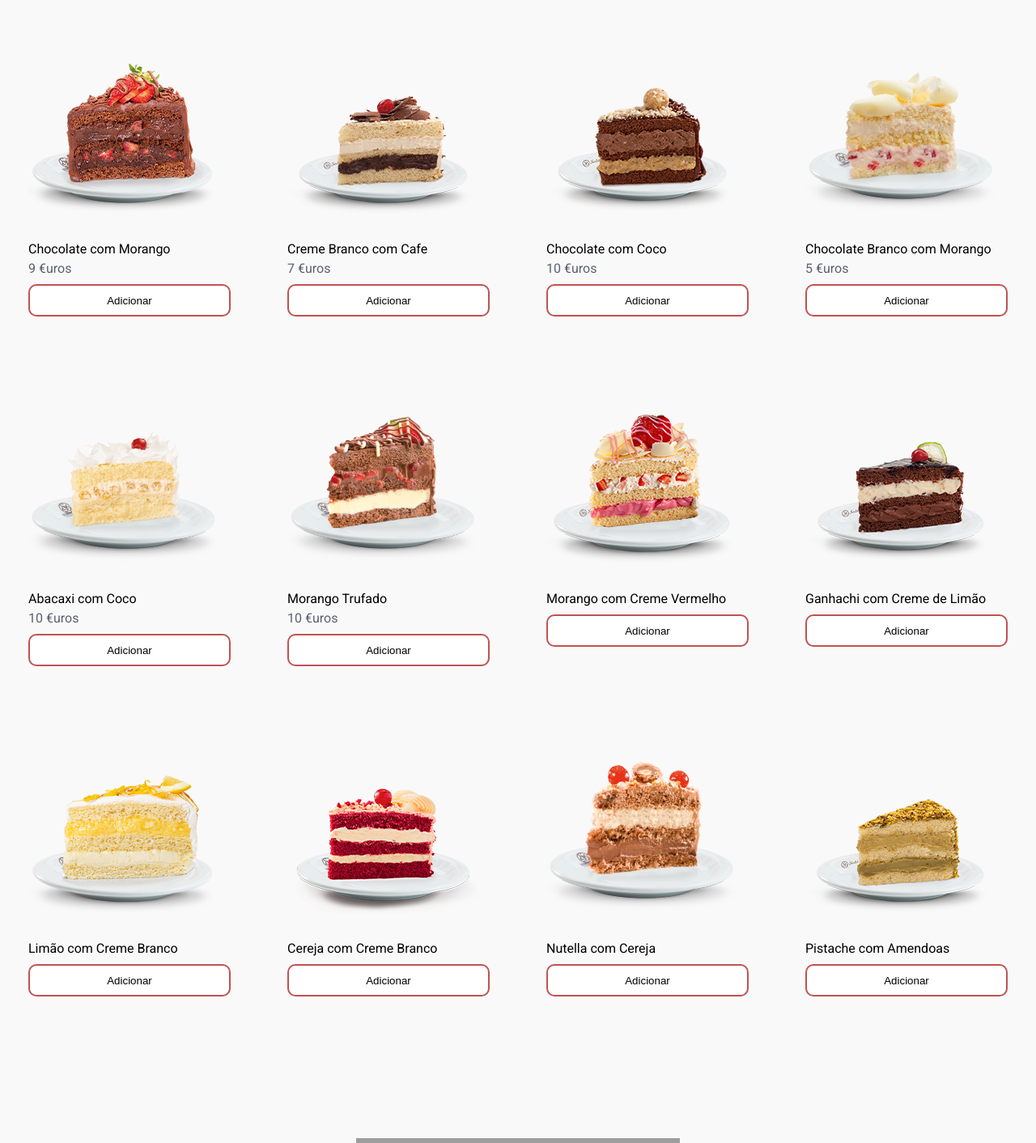
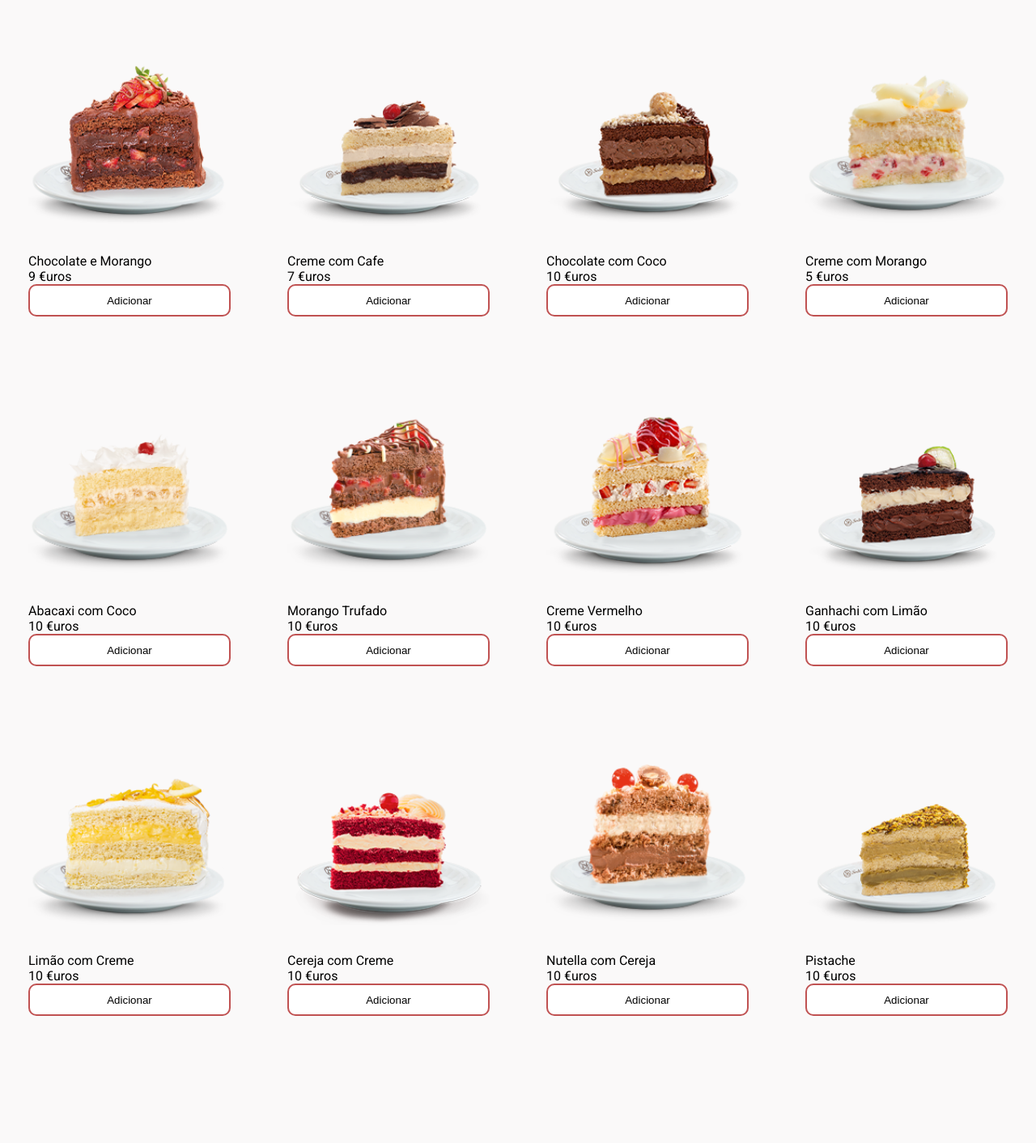
Before and after one commit to Carolthe/cinel-aula5-react, a React (Vite) app: page / in a window 1280 px wide. Shown: the part 771-2183 px from the top of the page at 81% size. Built offline with nearby package versions, Linux system fonts and the light colour scheme; grey boxes are pictures that could not be loaded.

Commit message:
cinel-aula5-react

```diff
--- a/src/App.jsx
+++ b/src/App.jsx
@@ -36,63 +36,63 @@ function App() {
 const sobremesas =[
   {id: 0,
     imagem: boloMorango,
-    paragrafo: "Chocolate com Morango",
-    preço: "9 €uros",
+    paragrafo: "Chocolate e Morango",
+    valor: "9 €uros",
     button: "Adicionar",},
   {id: 1,
     imagem: cafe,
-    paragrafo: "Creme Branco com Cafe",
-    preço: "7 €uros",
+    paragrafo: "Creme com Cafe",
+    valor: "7 €uros",
     button: "Adicionar",},
   {id: 2,
     imagem: cocoChocolate,
     paragrafo: "Chocolate com Coco",
-    preço: "10 €uros",
+    valor: "10 €uros",
     button: "Adicionar",},
   {id: 3,
     imagem: chocolateBrancoMorango,
-    paragrafo: "Chocolate Branco com Morango",
-    preço: "5 €uros",
+    paragrafo: "Creme com Morango",
+    valor: "5 €uros",
     button: "Adicionar",},
   {id: 4,
     imagem: abacaxiCoco,
     paragrafo: "Abacaxi com Coco",
-    preço: "10 €uros",
+    valor: "10 €uros",
     button: "Adicionar",},
   {id: 5,
     imagem: morangoTrufado,
     paragrafo: "Morango Trufado",
-    preço: "10 €uros",
+    valor: "10 €uros",
     button: "Adicionar",},
   {id: 6,
     imagem: frutosVermelhos,
-    paragrafo: "Morango com Creme Vermelho",
-    preco: "10 €uros",
+    paragrafo: "Creme Vermelho",
+    valor: "10 €uros",
     button: "Adicionar",},
   {id: 7,
     imagem: ganacheLimao,
-    paragrafo: "Ganhachi com Creme de Limão",
-    preco: "10 €uros",
+    paragrafo: "Ganhachi com Limão",
+    valor: "10 €uros",
     button: "Adicionar",},
   {id: 8,
     imagem: limao,
-    paragrafo: "Limão com Creme Branco",
-    preco: "10 €uros",
+    paragrafo: "Limão com Creme",
+    valor: "10 €uros",
     button: "Adicionar",},
   {id: 9,
     imagem: morangoCreme,
-    paragrafo: "Cereja com Creme Branco",
-    preco: "10 €uros",
+    paragrafo: "Cereja com Creme",
+    valor: "10 €uros",
     button: "Adicionar",},
   {id: 10,
     imagem: nutella,
     paragrafo: "Nutella com Cereja",
-    preco: "10 €uros",
+    valor: "10 €uros",
     button: "Adicionar",},
   {id: 11,
     imagem: pistache,
-    paragrafo: "Pistache com Amendoas",
-    preco: "10 €uros",
+    paragrafo: "Pistache",
+    valor: "10 €uros",
     button: "Adicionar",},
 ]
   return (
--- a/src/components/ProdutosCard.jsx
+++ b/src/components/ProdutosCard.jsx
@@ -5,7 +5,7 @@ export default function ProdutosCard({item, adicionarAoCarrinho}) {
                 <img className="imagem-cards" src={item.imagem} />
                 <div className="paragrafo-cards">
                     <p className="descricao-cards" >{item.paragrafo}</p>
-                    <p className="preco-cards">{item.preço}</p>
+                    <p className="valor-card">{item.valor}</p>
                 </div>
                 <button
                 onClick={()=>adicionarAoCarrinho(item)}
--- a/src/components/ProdutosCarrinho.jsx
+++ b/src/components/ProdutosCarrinho.jsx
@@ -1,23 +1,38 @@
+import { useState } from 'react'
+import lixo from '../img/lixo.png'
+
 export default function ProdutosCarrinho({ addCarrinho }) {
+
+    const [excluir, setExcluir] = useState (true)
+
+    function excluirProduto (){
+        setExcluir(false)
+    }
+
 
     return (
         <div className="cards-carrinho">
             {
                 addCarrinho.map(item => (
-                    <div className=" container" key={item.id}>
+                    <div className="container" key={item.id}>
                         <div className="img-add">
-                            <img src="#" />
+                            <img className="imagem-card-carrinho" src={item.imagem} />
                         </div>
+                        <div className="descricao-card">
                         <div>
                             <p className="produto-add">{item.paragrafo}</p>
-                            <p className="valor-produtos">{item.preco}</p>
+                            <p className="valor-produtos-carrinho">{item.valor}</p>
+                        <div className="container-quantidade">
+                            <button className="quantidade">mais</button>
+                            <p className="numero-produtos">2</p>
+                            <button className="quantidade">menos</button>
+                       </div>
                         </div>
-                        <div className="container-quantidade">
-                            <button className="quantidade"> + </button>
-                            <p className="numero-produtos">2</p>
-                            <button className="quantidade">-</button>
                         </div>
-                        <div className="remover">X</div>
+
+                        <button className="remover"
+                        onClick={excluirProduto}
+                        ><img src={lixo}/></button>
                     </div>
                 ))
             }
--- a/src/index.css
+++ b/src/index.css
@@ -115,7 +115,7 @@ body{
 .descricao-apresentacao:hover{
   color: rgb(94, 85, 85);
 }
-/* Produtos cards Pag2 */
+/* Produtos cards main */
 .container-cards{
   display: flex;
   flex-direction: row;
@@ -125,13 +125,13 @@ body{
   margin-left: 30px;
   margin-right: 30px;
 }
-.imagens-cards{
+.imagem-cards{
   width: 250px;
   transition: transform 0.3s ease;
 }
-.imagens-cards:hover{
+/* .imagem-cards:hover{
   transform: scale(1.1);
-}
+} */
 .descricao-cards{
   margin-top: 30px;
 }
@@ -155,37 +155,60 @@ body{
   color: white;
 }
 /* Produtos adicionados ao carrinho (cards) */
+.carrinho-vazio{
+  font-size: 30px;
+  display: flex;
+  justify-content: center;
 
+}
 .cards-carrinho{
   display: flex;
-  justify-content: center;
-  margin-top: 30px;
+  align-items: center;
+  flex-direction: column;
 }
 .container{
-  width: 120px;
-  background-color: aqua;
+ margin-left: 30px;
+ margin-top: -55px;
 }
 .container-quantidade{
   display: flex;
+  margin-top: 5px;
+  gap: 7px;
+}
+.decricao-card{
+
 }
 .img-add{
   display: flex;
   flex-direction: column;
   position: relative;
+  right: 90px;
+  top: 60px;
+}
+.imagem-card-carrinho{
+  width: 80px;
 }
 .produto-add{
+  color: rgb(10, 7, 7);
   font-size: 13px;
+  margin-bottom: 5px
 }
-.valor-produtos{
+.valor-produtos-carrinho{
   font-size: 13px;
+  color: black;
 }
-
 .quantidade{
-  width: 20px;
+  width: 45px;
   height: 15px;
+  display: flex;
+  justify-content: center;
+  align-items: center;
+  background-color: rgba(180, 49, 49, 0.841);
+  color: white;
+  border: 1px solid black;
 }
 .numero-produtos{
-  font-size: 15px;
+  font-size: 12px;
 }
 .remover{
   display: flex;
@@ -193,7 +216,9 @@ body{
   position: relative;
   font-size: 15px;
   bottom: 36px;
-
+  left: 140px;
+  border: none;
+  background-color: white;
 }
 .footer{
   margin-top: 200px;
```
Also changed, not shown: src/img/lixo.png (added).
